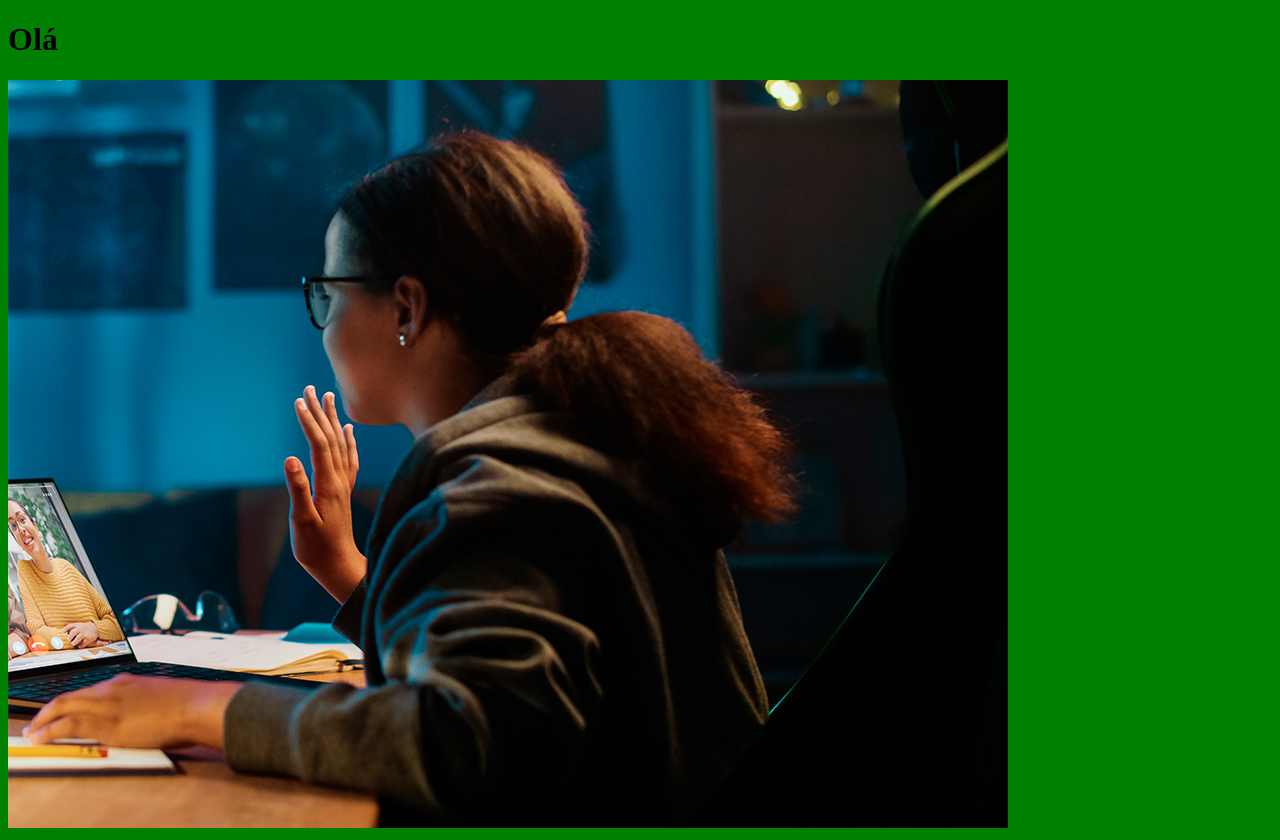
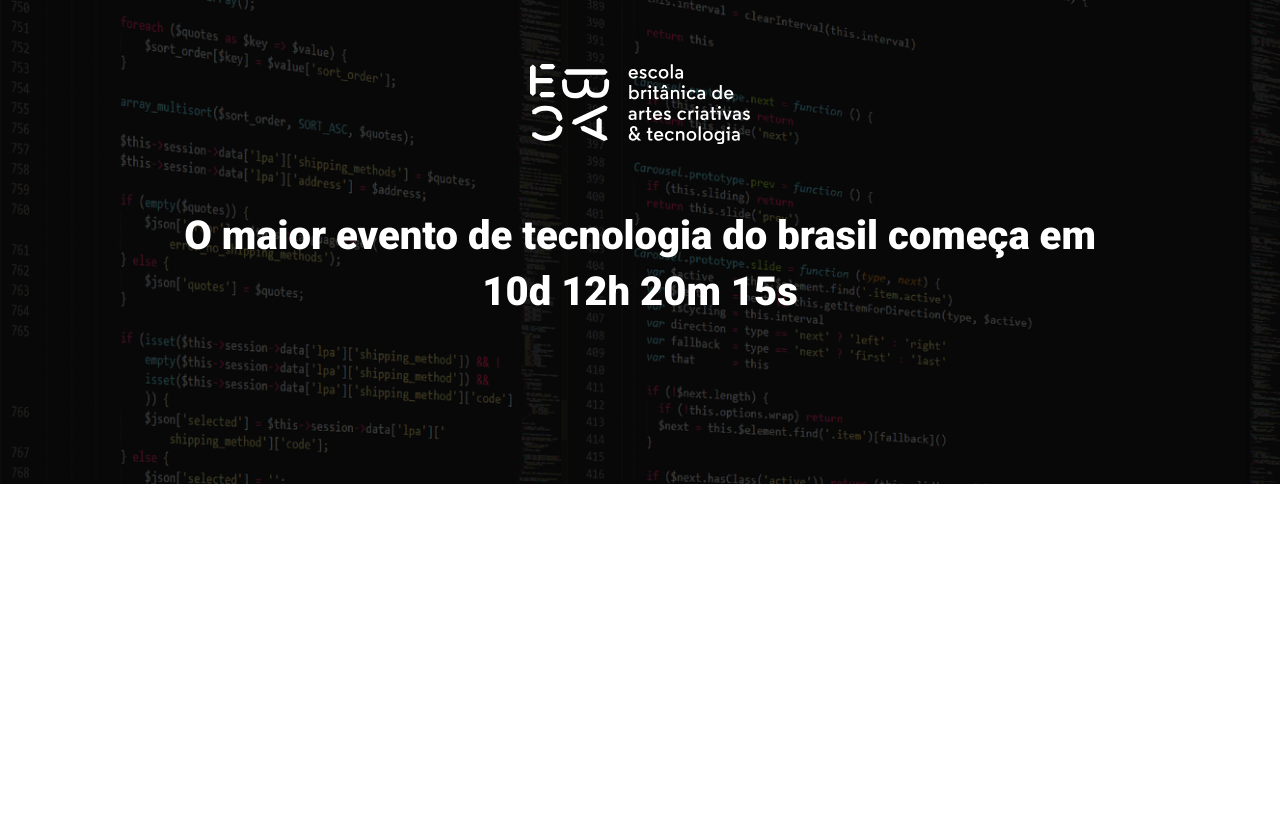
Before and after one commit to Danielzanch/Exercicio_Parcel, a website built with Parcel: page src/index.html in a window 1280 px wide. After the commit the page ends 800 px from the top, so only its background shows below. Built offline with nearby package versions, Linux system fonts and the light colour scheme.

Commit message:
fazendo o hero

```diff
--- a/src/index.html
+++ b/src/index.html
@@ -3,12 +3,22 @@
 <head>
     <meta charset="UTF-8">
     <meta name="viewport" content="width=device-width, initial-scale=1.0">
-    <title>Usando - Parcel</title>
+    <title>EBAC Tech Talks</title>
+    <link rel="preconnect" href="https://fonts.googleapis.com">
+    <link rel="preconnect" href="https://fonts.gstatic.com" crossorigin>
+    <link href="https://fonts.googleapis.com/css2?family=Roboto:wght@400;700;900&display=swap" rel="stylesheet">
     <link rel="stylesheet" href="styles/main.scss">
 </head>
 <body>
-    <h1>Olá</h1>
-    <img src="../images/backend.png" alt="">
+    <header class="hero">
+        <div class="container">
+            <img class="hero__logo" src="./images/ebac_logo.svg" alt="EBAC">
+            <p class="hero__text">
+                O maior evento de tecnologia do brasil começa em 10d 12h 20m 15s
+            </p>
+        </div>
+    </header>
+
 
     <script src="scripts/main.js"></script>
 </body>
--- /dev/null
+++ b/src/styles/_hero.scss
@@ -0,0 +1,51 @@
+.hero {
+    padding: 64px 0 100px;
+    background-image: url(../images/fundo.png);
+    background-repeat: no-repeat;
+    background-size: cover;
+    position: relative;
+
+    .container {
+        position: relative;
+    }
+
+    &::before {
+        position: absolute;
+        top: 0;
+        left: 0;
+        width: 100%;
+        height: 100%;
+        background-color: #000;
+        content: '';
+        opacity: .7;
+    }
+
+    &__text {
+        margin: 64px 0 64px;
+        line-height: 56px;
+        font-size: 40px;
+        color: #fff;
+        font-weight: 800;
+        text-align: center;
+    }
+
+    &__logo {
+        display: block;
+        margin: 0 auto;
+        height: 80px;
+    }
+
+    @media (max-width: 640px) {
+        padding: 40px 0;
+
+        &__logo {
+            height: 40px;
+        }
+
+        &__text {
+            font-size: 22px;
+            line-height: 24px;
+            margin: 24px 0;
+        }
+    }
+}
--- a/src/styles/main.scss
+++ b/src/styles/main.scss
@@ -1,3 +1,22 @@
-body {
-    background-color: green;
+@use 'hero';
+
+*{
+    margin: 0;
+    padding: 0;
+    box-sizing: border-box;
+    font-family: roboto, sans-serif;
 }
+
+.container {
+    max-width: 960px;
+    width: 100%;
+    margin: 0 auto;
+
+    @media (max-width: 640px) {
+        max-width: 80%;
+    }
+
+    @media (max-width: 1024px) {
+        max-width: 90%;
+    }
+}
```
Also changed, not shown: src/images/backend.png (renamed from images/backend.png), src/images/data.png (renamed from images/data.png), src/images/ebac_logo.svg (renamed from images/ebac_logo.svg), src/images/frontend.png (renamed from images/frontend.png), src/images/fundo.png (renamed from images/fundo.png), src/images/ui-ux.png (renamed from images/ui-ux.png).
